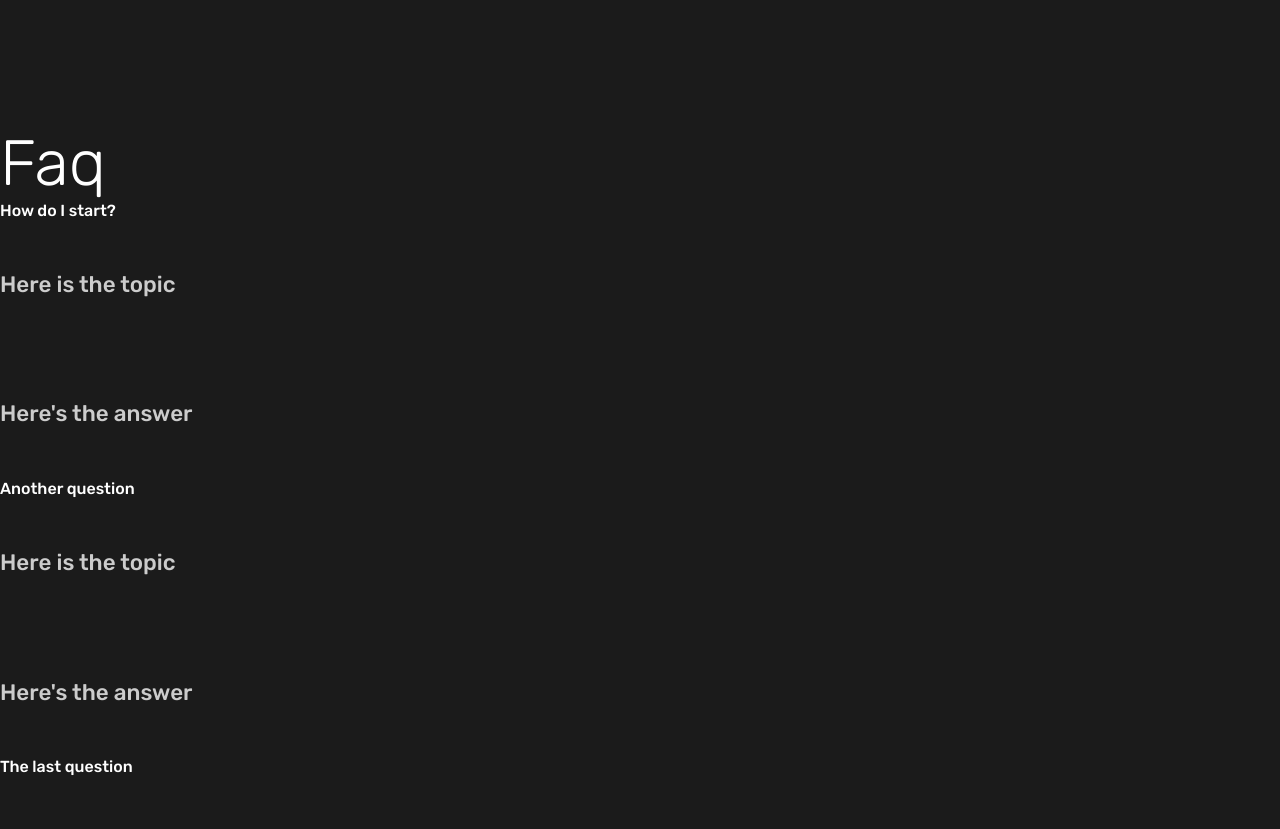
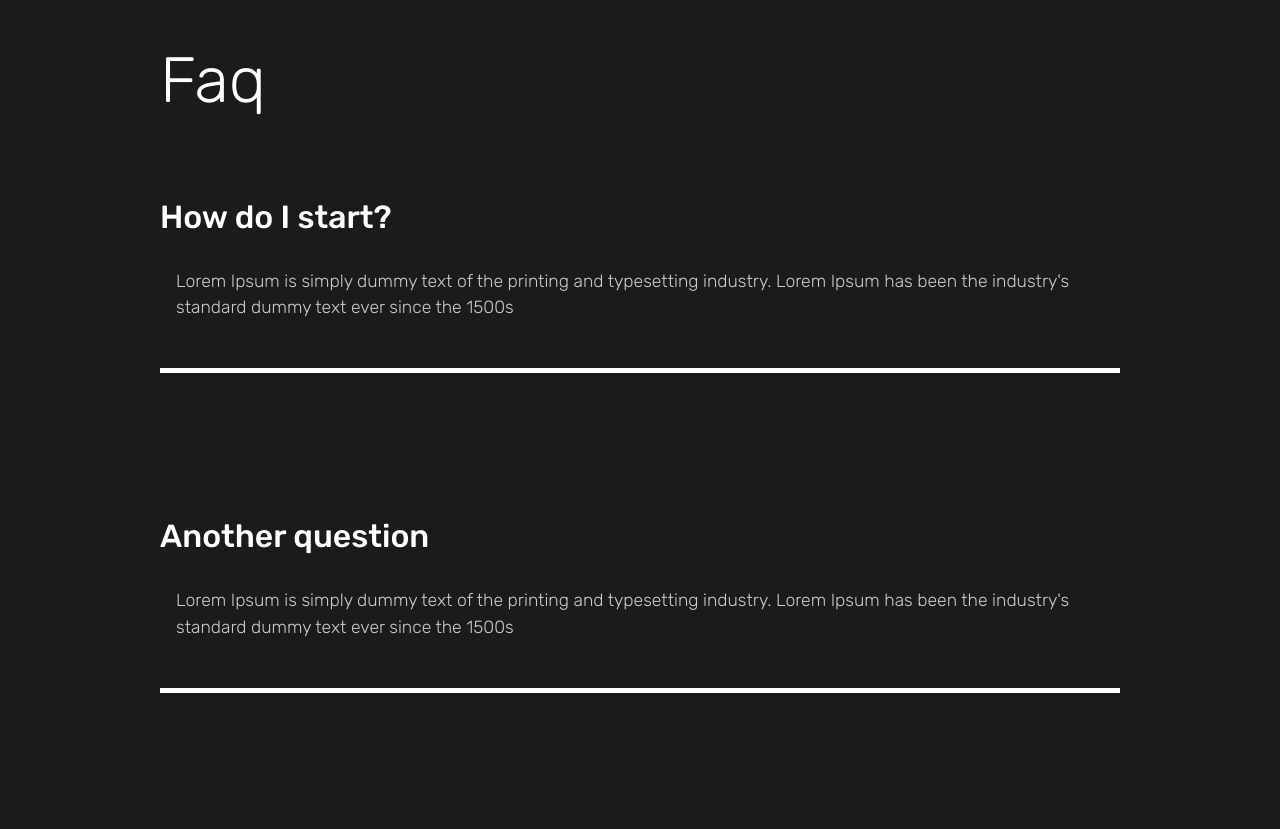
Before and after one commit to RuariDouglas/React-Portfolio, a React (Create React App) app: page / in a window 1280 px wide. Shown: the part 1940-2769 px from the top of the page. Built offline with nearby package versions, Linux system fonts and the light colour scheme.

Commit message:
Sryle FAQ Section

```diff
--- a/src/components/FaqSection.js
+++ b/src/components/FaqSection.js
@@ -1,35 +1,74 @@
 import React from "react";
+import styled from "styled-components";
+import { StyledSection } from "../styles";
 
 const FaqSection = () => {
   return (
-    <div className="faq">
+    <Faq>
       <h2>Faq</h2>
       {/* Question */}
       <div className="question">
         <h4>How do I start?</h4>
         <div className="answer">
-          <p>Here is the topic</p>
-          <p>Here's the answer</p>
+          <p>
+            Lorem Ipsum is simply dummy text of the printing and typesetting
+            industry. Lorem Ipsum has been the industry's standard dummy text
+            ever since the 1500s
+          </p>
         </div>
       </div>
       {/* Question */}
       <div className="question">
         <h4>Another question</h4>
         <div className="answer">
-          <p>Here is the topic</p>
-          <p>Here's the answer</p>
+          <p>
+            Lorem Ipsum is simply dummy text of the printing and typesetting
+            industry. Lorem Ipsum has been the industry's standard dummy text
+            ever since the 1500s
+          </p>
         </div>
       </div>
       {/* Question */}
       <div className="question">
         <h4>The last question</h4>
         <div className="answer">
-          <p>Here is the topic</p>
-          <p>Here's the answer</p>
+          <p>
+            Lorem Ipsum is simply dummy text of the printing and typesetting
+            industry. Lorem Ipsum has been the industry's standard dummy text
+            ever since the 1500s
+          </p>
         </div>
       </div>
-    </div>
+    </Faq>
   );
 };
 
+const Faq = styled(StyledSection)`
+  display: block;
+  span {
+    display: block;
+  }
+  h2 {
+    padding-bottom: 2rem;
+    font-weight: lighter;
+  }
+  .question {
+    padding: 3rem 0;
+  }
+  .answer {
+    padding: 1rem 0;
+    p {
+      padding: 1rem;
+    }
+    &::after {
+      content: "";
+      margin: 2rem 0;
+      display: block;
+      background-color: #fff;
+      height: 5px;
+      width: 100%;
+    }
+  }
+`;
+
 export default FaqSection;
--- a/src/components/GlobalStyled.js
+++ b/src/components/GlobalStyled.js
@@ -42,6 +42,7 @@ h3 {
     font-weight: 500;
 }
 h4 {
+    font-size: 2rem;
     font-weight: 500;
 }
 a{
@@ -54,8 +55,9 @@ span {
 p {
     padding: 3rem 0rem;
     color: #ccc;
-    font-size: 1.4rem;
+    font-size: 1.1rem;
     line-height: 150%;
+    font-weight: lighter;
 }
 
 `;
```
Also changed, not shown: 1 other file (tests, documents, lock files or other folders).
